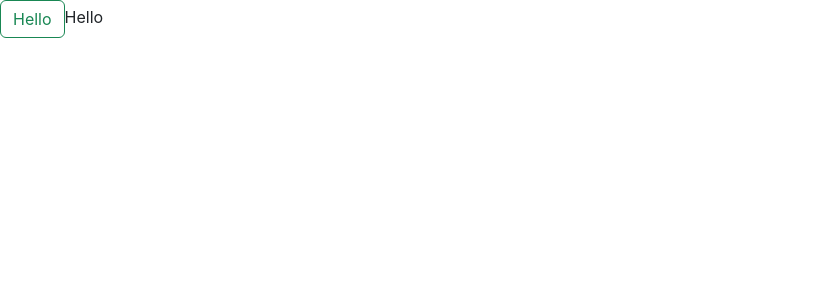
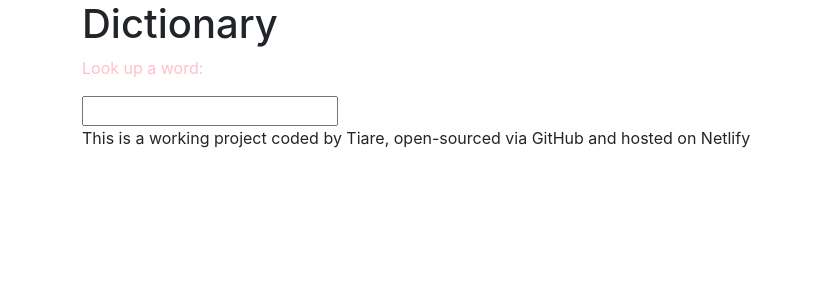
Before and after one commit to TiareHo/dictionary-project, a React (Create React App) app: page / in a window 1280 px wide. Shown: the top 300 px of the page, without its empty margins (0-813 px from the left). Built offline with nearby package versions, Linux system fonts and the light colour scheme.

Commit message:
Added search for w/ state management (to track searched word value)

```diff
--- a/src/App.js
+++ b/src/App.js
@@ -1,12 +1,16 @@
 
 import './App.css';
+import Dictionary from "./Dictionary";
 
 function App() {
   return (
     <div className="App">
+      <div className="container">
       <header className="App-header">
-<button className="btn btn-outline-success"> Hello</button>Hello
       </header>
+      <Dictionary />
+      <footer>This is a working project coded by Tiare, open-sourced via GitHub and hosted on Netlify</footer>
+      </div>
     </div>
   );
 }
--- /dev/null
+++ b/src/Dictionary.css
@@ -0,0 +1,3 @@
+ p {
+    color: pink;
+}
--- /dev/null
+++ b/src/Dictionary.js
@@ -0,0 +1,28 @@
+import React, {useState} from "react";
+import "./Dictionary.css"
+
+export default function Dictionary() {
+
+    const [word, setWord]=useState("");
+
+    function search(event){
+        event.preventDefault();
+        console.log(word);
+    }
+
+    function handleWordChange(event){
+        setWord(event.target.value);
+
+    }
+
+    return (
+        <div>
+        <h1>Dictionary</h1>
+        <p>Look up a word:</p>
+        <form onSubmit={search}>
+            <input type="search" onChange={handleWordChange}></input>
+        </form>
+        </div>
+    );
+
+}
```
